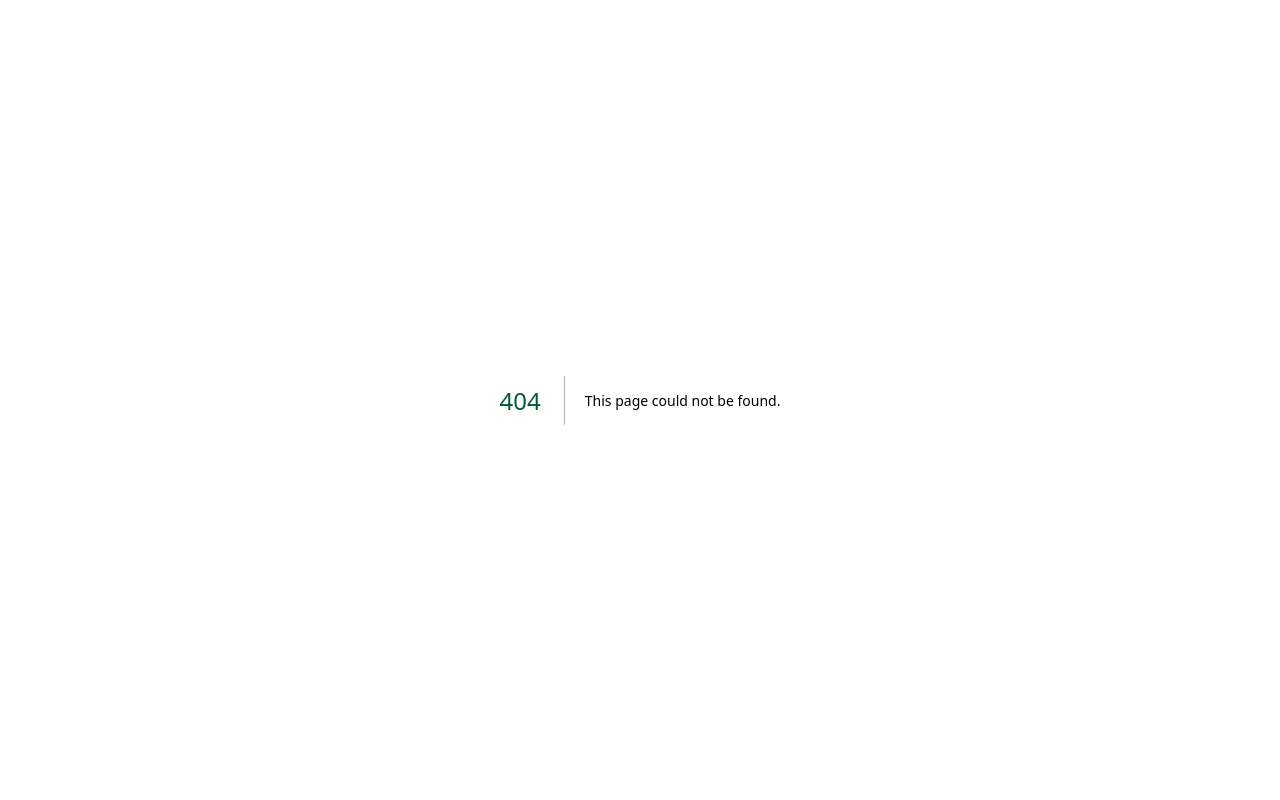
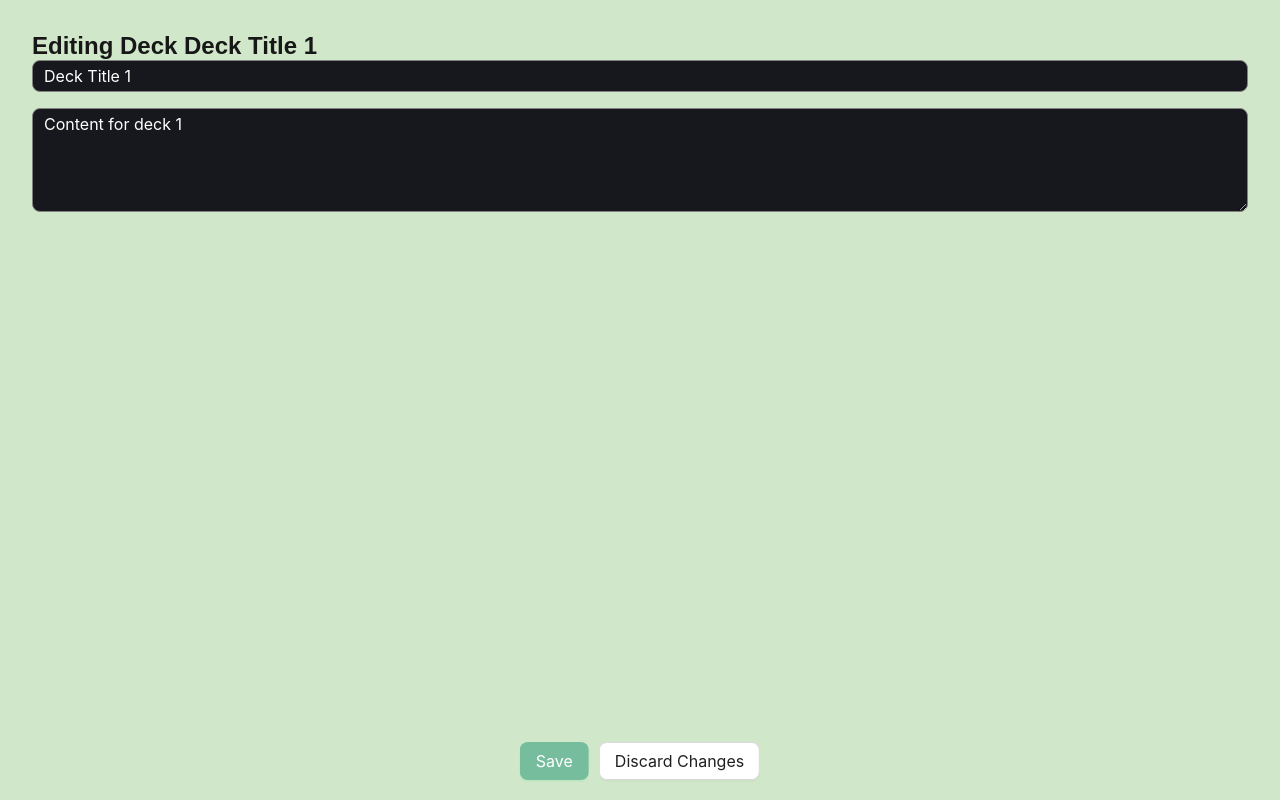
Before and after one commit to KlrShaK/MemoryDeck-Client, a Next.js app: page /decks/edit/1 in a window 1280 px wide. Before the commit this address had no page. Built offline with nearby package versions, Linux system fonts and the light colour scheme; what @ant-design/nextjs-registry would draw is missing.

Commit message:
Update DeckPage layout and rename flashcards to decks

```diff
--- a/app/flashcards/edit/[id]/page.tsx
+++ b/app/decks/edit/[id]/page.tsx
@@ -1,71 +1,78 @@
-"use client";
+'use client';
 
 import { useEffect, useState } from 'react';
 import { useParams } from 'next/navigation';
 import { Input, Button, Spin } from 'antd';
 import React from 'react';
 
-interface Flashcard {
+interface Deck {
   id: number;
   title: string;
   content: string;
 }
 
-export default function EditFlashcardPage() {
-  const { id } = useParams(); // Get flashcard ID from URL
-  const [flashcard, setFlashcard] = useState<Flashcard | null>(null);
+export default function EditDeckPage() {
+  const { id } = useParams(); // Get deck ID from URL
+  const [deck, setDeck] = useState<Deck | null>(null);
   const [loading, setLoading] = useState(true);
 
-  // Simulate loading flashcard data
+  // Simulate loading deck data
   useEffect(() => {
-    const simulateFetchFlashcard = async () => {
-      // Simulate a delay to mimic an API call
+    const simulateFetchDeck = async () => {
       setTimeout(() => {
-        // Simulated flashcard data based on the ID
-        const simulatedData: Flashcard = {
+        const simulatedData: Deck = {
           id: Number(id),
-          title: `Flashcard Title ${id}`,
-          content: `Content for flashcard ${id}`
+          title: `Deck Title ${id}`,
+          content: `Content for deck ${id}`
         };
 
-        setFlashcard(simulatedData);
+        setDeck(simulatedData);
         setLoading(false);
-      }, 500); // Simulated loading time
+      }, 500);
     };
 
-    simulateFetchFlashcard();
+    simulateFetchDeck();
   }, [id]);
 
   const handleSave = () => {
-    console.log("Saving changes:", flashcard);
+    console.log('Saving changes:', deck);
     // You can implement the API call here when ready
   };
 
   const handleDiscard = () => {
-    console.log("Discarding changes");
+    console.log('Discarding changes');
     // Reset the state or navigate back
   };
 
-  if (loading || !flashcard) {
+  if (loading || !deck) {
     return <Spin />;
   }
 
   return (
     <div style={{ padding: 32 }}>
-      <h2>Editing Flashcard {flashcard.title}</h2>
+      <h2>Editing Deck {deck.title}</h2>
       <Input
         style={{ marginBottom: 16 }}
-        value={flashcard.title}
-        onChange={e => setFlashcard({ ...flashcard, title: e.target.value })}
-        placeholder="e.g. What is your name?"
+        value={deck.title}
+        onChange={(e) => setDeck({ ...deck, title: e.target.value })}
+        placeholder="e.g. French Verbs"
       />
       <Input.TextArea
         rows={4}
-        value={flashcard.content}
-        onChange={e => setFlashcard({ ...flashcard, content: e.target.value })}
-        placeholder="e.g. My name is John Doe."
+        value={deck.content}
+        onChange={(e) => setDeck({ ...deck, content: e.target.value })}
+        placeholder="e.g. List of common French verbs with translations."
       />
-      <div style={{ position: 'fixed', bottom: 20, left: '50%', transform: 'translateX(-50%)', display: 'flex', gap: '10px' }}>
+      <div
+        style={{
+          position: 'fixed',
+          bottom: 20,
+          left: '50%',
+          transform: 'translateX(-50%)',
+          display: 'flex',
+          gap: '10px'
+        }}
+      >
         <Button type="primary" onClick={handleSave}>
           Save
         </Button>
@@ -76,6 +83,7 @@ export default function EditFlashcardPage() {
     </div>
   );
 }
+
 
 /*
 "use client";
--- a/app/page.tsx
+++ b/app/page.tsx
@@ -2,7 +2,7 @@
 
 import React from 'react';
 import Link from 'next/link';
-import './styles/globals.css'; // Importing global CSS
+import "@/styles/globals.css";
 
 const LandingPage = () => {
   return (
--- a/app/styles/globals.css
+++ b/app/styles/globals.css
@@ -154,8 +154,8 @@ h3 {
   border-radius: 15px;
   box-shadow: 2px 4px 10px rgba(0, 0, 0, 0.1);
   padding: 15px;
-  width: 350px; /* Set fixed width */
-  height: 200px; /* Set fixed height */
+  width: 350px;
+  height: 200px;
   text-align: center;
   display: flex;
   flex-direction: column;
@@ -165,14 +165,14 @@ h3 {
 }
 
 .flashcard:hover {
-  transform: scale(1.05); /* Slight zoom effect on hover */
+  transform: scale(1.05);
 }
 
 .flashcard h3 {
   margin-bottom: 18px;
   font-size: 20px;
-  font-weight: 900px;
-  color: var(--dark-green); /* Dark green heading */
+  font-weight: 900;
+  color: var(--dark-green);
 }
 
 .flashcard p {
```
Also changed, not shown: app/home/page.tsx (+31 -50 lines).
